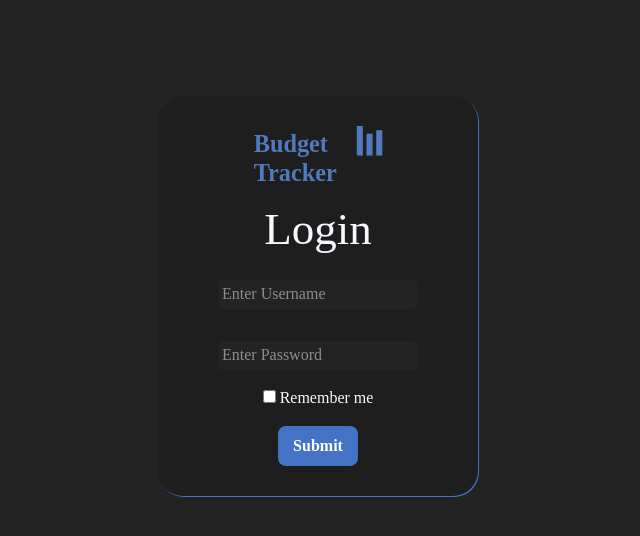
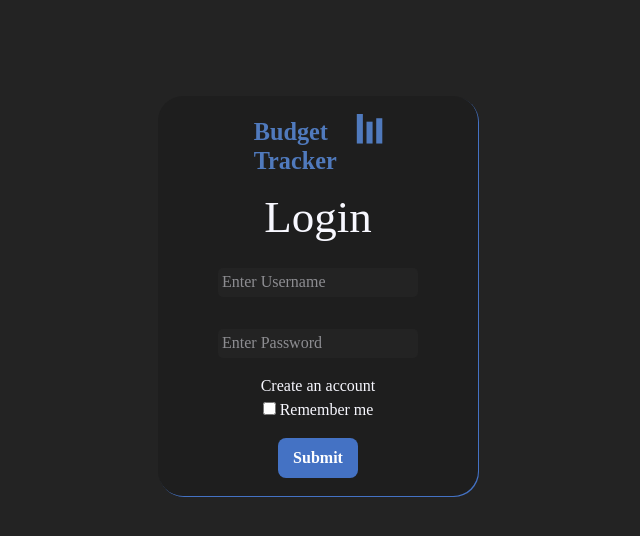
Before and after one commit to adelkandi/budget-tracker, a React (Vite) app in the folder frontend/: page / in a window 1280 px wide. Shown: the top 536 px of the page, without its empty margins (322-962 px from the left). Built offline with nearby package versions, Linux system fonts and the light colour scheme.

Commit message:
Add: { Adding create an account option on the login page }

```diff
--- a/frontend/src/components/cards/LoginCard.tsx
+++ b/frontend/src/components/cards/LoginCard.tsx
@@ -21,6 +21,9 @@ function LoginCard(){
                     <label htmlFor="psw"></label>
                     <input className="card-form" type="password" placeholder=" Enter Password " name="psw" required/>
 
+                    {/* Create Account */}
+                    <label htmlFor="cacc"></label>
+                    <a href="/register" className="register-link">Create an account</a>
 
                     {/* Remember me*/}
                     <label>
```
